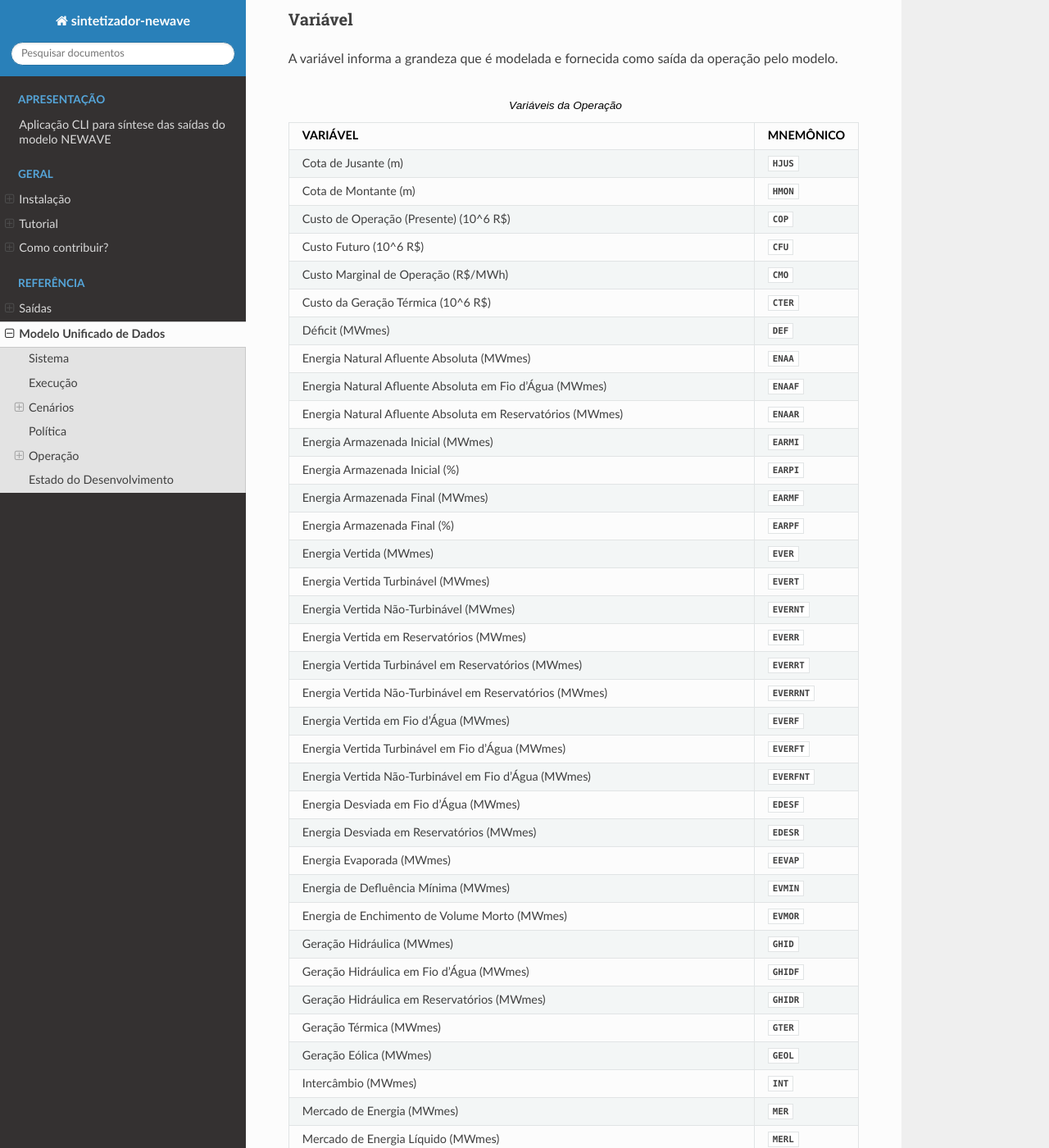
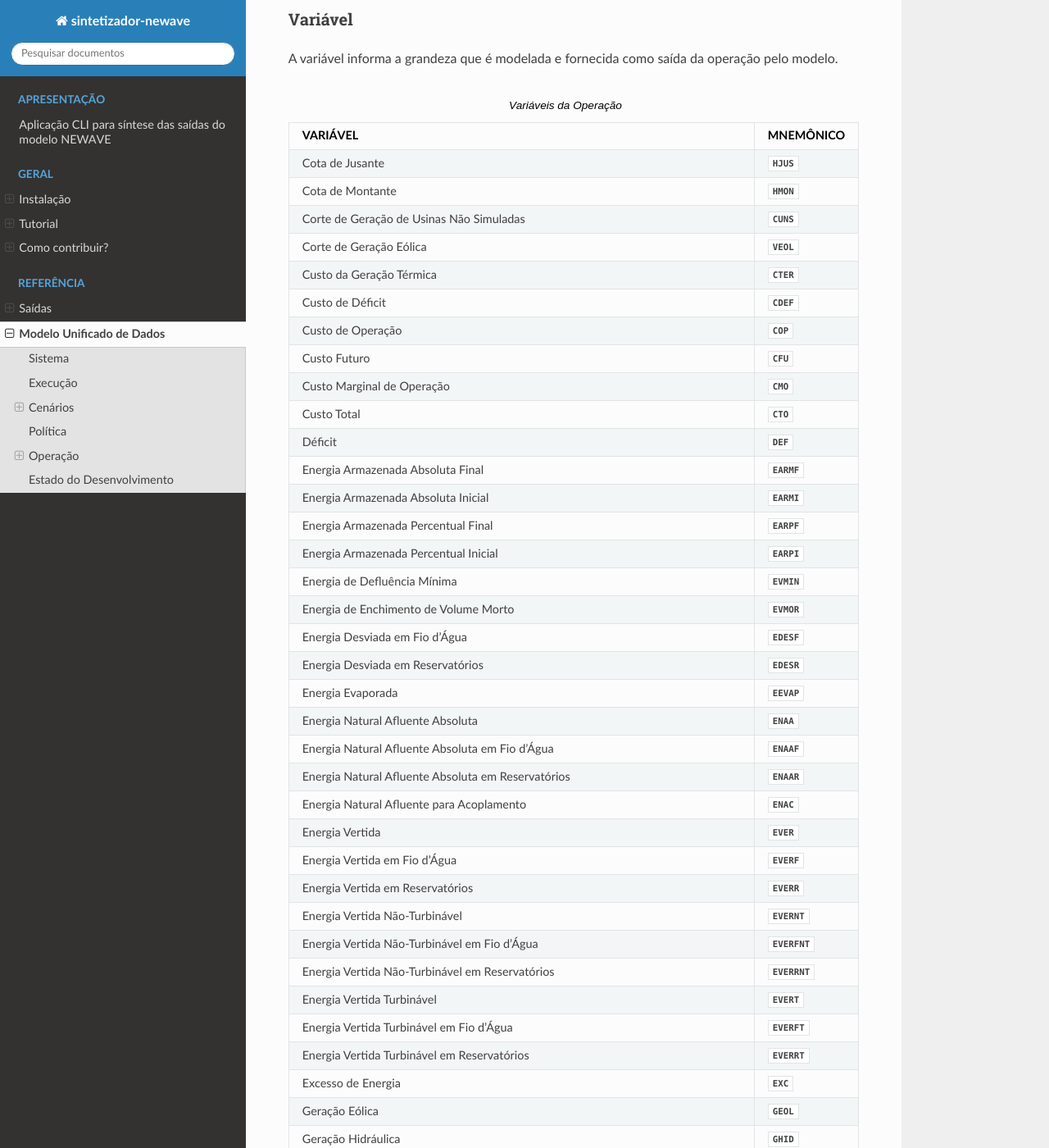
Before and after one commit to rjmalves/sintetizador-newave, a Sphinx documentation site: the page built from docs/source/referencia/modelo.rst, in a window 1280 px wide and 1400 px high, scrolled down 2495 px. Shown: the whole window at 82% size. Built offline with Sphinx 7.4.7 and the Read the Docs theme 3.1.0, drawn with Linux system fonts in a browser that asks for light colours; pages that are not in the unit, such as notebooks, are missing from menus; some of the changed text lies outside the part shown.

Commit message:
add guns synthesis

```diff
--- a/docs/source/referencia/modelo.rst
+++ b/docs/source/referencia/modelo.rst
@@ -133,6 +133,7 @@ Informações sobre a política operativa construída (ou lida) pelo modelo.
      - `FCF`
 
 
+
 Operação
 *********
 
@@ -149,120 +150,161 @@ A variável informa a grandeza que é modelada e fornecida como saída da opera
 
    * - VARIÁVEL
      - MNEMÔNICO
-   * - Cota de Jusante (m)
+   * - Cota de Jusante
      - `HJUS`
-   * - Cota de Montante (m)
+   * - Cota de Montante
      - `HMON`
-   * - Custo de Operação (Presente) (10^6 R$)
+   * - Corte de Geração de Usinas Não Simuladas
+     - `CUNS`
+   * - Corte de Geração Eólica
+     - `VEOL`
+   * - Custo da Geração Térmica
+     - `CTER`
+   * - Custo de Déficit
+     - `CDEF`
+   * - Custo de Operação
      - `COP`
-   * - Custo Futuro (10^6 R$)
+   * - Custo Futuro
      - `CFU`
-   * - Custo Marginal de Operação (R$/MWh)
+   * - Custo Marginal de Operação
      - `CMO`
-   * - Custo da Geração Térmica (10^6 R$)
-     - `CTER`
-   * - Déficit (MWmes)
+   * - Custo Total
+     - `CTO`
+   * - Déficit
      - `DEF`
-   * - Energia Natural Afluente Absoluta (MWmes)
+   * - Energia Armazenada Absoluta Final
+     - `EARMF`
+   * - Energia Armazenada Absoluta Inicial
+     - `EARMI`
+   * - Energia Armazenada Percentual Final
+     - `EARPF`
+   * - Energia Armazenada Percentual Inicial
+     - `EARPI`
+   * - Energia de Defluência Mínima
+     - `EVMIN`
+   * - Energia de Enchimento de Volume Morto
+     - `EVMOR`
+   * - Energia Desviada em Fio d'Água
+     - `EDESF`
+   * - Energia Desviada em Reservatórios
+     - `EDESR`
+   * - Energia Evaporada
+     - `EEVAP`
+   * - Energia Natural Afluente Absoluta
      - `ENAA`
-   * - Energia Natural Afluente Absoluta em Fio d'Água  (MWmes)
+   * - Energia Natural Afluente Absoluta em Fio d'Água
      - `ENAAF`
-   * - Energia Natural Afluente Absoluta em Reservatórios  (MWmes)
+   * - Energia Natural Afluente Absoluta em Reservatórios
      - `ENAAR`
-   * - Energia Armazenada Inicial (MWmes)
-     - `EARMI`
-   * - Energia Armazenada Inicial (%)
-     - `EARPI`
-   * - Energia Armazenada Final (MWmes)
-     - `EARMF`
-   * - Energia Armazenada Final (%)
-     - `EARPF`
-   * - Energia Vertida (MWmes)
+   * - Energia Natural Afluente para Acoplamento
+     - `ENAC`
+   * - Energia Vertida
      - `EVER`
-   * - Energia Vertida Turbinável (MWmes)
+   * - Energia Vertida em Fio d'Água
+     - `EVERF`
+   * - Energia Vertida em Reservatórios
+     - `EVERR`
+   * - Energia Vertida Não-Turbinável
+     - `EVERNT`
+   * - Energia Vertida Não-Turbinável em Fio d'Água
+     - `EVERFNT`
+   * - Energia Vertida Não-Turbinável em Reservatórios
+     - `EVERRNT`
+   * - Energia Vertida Turbinável
      - `EVERT`
-   * - Energia Vertida Não-Turbinável (MWmes)
-     - `EVERNT`
-   * - Energia Vertida em Reservatórios (MWmes)
-     - `EVERR`
-   * - Energia Vertida Turbinável em Reservatórios (MWmes)
+   * - Energia Vertida Turbinável em Fio d'Água
+     - `EVERFT`
+   * - Energia Vertida Turbinável em Reservatórios
      - `EVERRT`
-   * - Energia Vertida Não-Turbinável em Reservatórios (MWmes)
-     - `EVERRNT`
-   * - Energia Vertida em Fio d'Água (MWmes)
-     - `EVERF`
-   * - Energia Vertida Turbinável em Fio d'Água (MWmes)
-     - `EVERFT`
-   * - Energia Vertida Não-Turbinável em Fio d'Água (MWmes)
-     - `EVERFNT`
-   * - Energia Desviada em Fio d'Água (MWmes)
-     - `EDESF`
-   * - Energia Desviada em Reservatórios (MWmes)
-     - `EDESR`
-   * - Energia Evaporada (MWmes)
-     - `EEVAP`
-   * - Energia de Defluência Mínima (MWmes)
-     - `EVMIN`
-   * - Energia de Enchimento de Volume Morto (MWmes)
-     - `EVMOR`
-   * - Geração Hidráulica (MWmes)
+   * - Excesso de Energia
+     - `EXC`
+   * - Geração Eólica
+     - `GEOL`
+   * - Geração Hidráulica
      - `GHID`
-   * - Geração Hidráulica em Fio d'Água (MWmes)
+   * - Geração Hidráulica em Fio d'Água
      - `GHIDF`
-   * - Geração Hidráulica em Reservatórios (MWmes)
+   * - Geração Hidráulica em Reservatórios
      - `GHIDR`
-   * - Geração Térmica (MWmes)
+   * - Geração Térmica
      - `GTER`
-   * - Geração Eólica (MWmes)
-     - `GEOL`
-   * - Intercâmbio (MWmes)
+   * - Geração de Usinas Não Simuladas
+     - `GUNS`
+   * - Geração de Usinas Não Simuladas Disponível
+     - `GUNSD`
+   * - Intercâmbio
      - `INT`
-   * - Mercado de Energia (MWmes)
+   * - Intercâmbio Líquido
+     - `INTL`
+   * - Mercado de Energia
      - `MER`
-   * - Mercado de Energia Líquido (MWmes)
+   * - Mercado de Energia Líquido
      - `MERL`
-   * - Queda Líquida (m)
+   * - Meta de Energia de Defluência Mínima
+     - `MEVMIN`
+   * - Queda Líquida
      - `HLIQ`
-   * - Valor da Água (R$/hm3 - UHE ou R$/MWmes - REE)
+   * - Valor da Água
      - `VAGUA`
-   * - Vazão Afluente (m3/s)
+   * - Valor da Água Incremental
+     - `VAGUAI`
+   * - Vazão Afluente
      - `QAFL`
-   * - Vazão Defluente (m3/s)
+   * - Vazão Defluente
      - `QDEF`
-   * - Vazão Desviada (m3/s)
+   * - Vazão Desviada
      - `QDES`
-   * - Vazão Incremental (m3/s)
+   * - Vazão Evaporada
+     - `QEVP`
+   * - Vazão Incremental
      - `QINC`
-   * - Vazão Retirada (m3/s)
+   * - Vazão Retirada
      - `QRET`
-   * - Vazão Turbinada (m3/s)
+   * - Vazão Turbinada
      - `QTUR`
-   * - Vazão Vertida (m3/s)
+   * - Vazão Vertida
      - `QVER`
-   * - Violação de FPHA (MWmes)
+   * - Velocidade do Vento
+     - `VENTO`
+   * - Violação de Energia de Defluência Mínima
+     - `VEVMIN`
+   * - Violação de Evaporação
+     - `VEVAP`
+   * - Violação de FPHA
      - `VFPHA`
-   * - Volume Armazenado Inicial (hm3)
+   * - Violação de Geração Hidráulica Mínima
+     - `VGHMIN`
+   * - Violação Negativa de Evaporação
+     - `VNEGEVAP`
+   * - Violação Positiva de Evaporação
+     - `VPOSEVAP`
+   * - Volume Armazenado Absoluto Final
+     - `VARMF`
+   * - Volume Armazenado Absoluto Inicial
      - `VARMI`
-   * - Volume Armazenado Inicial (%)
+   * - Volume Armazenado na Calha
+     - `VCALHA`
+   * - Volume Armazenado Percentual Final
+     - `VARPF`
+   * - Volume Armazenado Percentual Inicial
      - `VARPI`
-   * - Volume Armazenado Final (hm3)
-     - `VARMF`
-   * - Volume Armazenado Final (%)
-     - `VARPF`
-   * - Volume Afluente (hm3)
+   * - Volume Afluente
      - `VAFL`
-   * - Volume Defluente (hm3)
+   * - Volume Defluente
      - `VDEF`
-   * - Volume Desviado (hm3)
+   * - Volume Desviado
      - `VDES`
-   * - Volume Incremental (hm3)
+   * - Volume Evaporado
+     - `VEVP`
+   * - Volume Incremental
      - `VINC`
-   * - Volume Retirado (hm3)
+   * - Volume Retirado
      - `VRET`
-   * - Volume Turbinado (hm3)
+   * - Volume Turbinado
      - `VTUR`
-   * - Volume Vertido (hm3)
+   * - Volume Vertido
      - `VVER`
+
 
 Agregação Espacial
 ===================
@@ -326,45 +368,85 @@ que estão disponíveis no modelo.
      - `UHE`
    * - `HMON`
      - `UHE`
+   * - `VEOL`
+     -
+   * - `CUNS`
+     -
+   * - `CTER`
+     - `SIN`, `SBM`
+   * - `CDEF`
+     - `SIN`, `SBM`
    * - `COP`
      - `SIN`
    * - `CFU`
-     -
+     - `SIN`
    * - `CMO`
      - `SBM`
-   * - `CTER`
-     - `SIN`, `SBM`
    * - `DEF`
      - `SIN`, `SBM`
-   * - `ENAA`
+   * - `EARMF`
      - `SIN`, `SBM`, `REE`
    * - `EARMI`
      - `SIN`, `SBM`, `REE`
+   * - `EARPF`
+     - `SIN`, `SBM`, `REE`
    * - `EARPI`
      - `SIN`, `SBM`, `REE`
-   * - `EARMF`
+   * - `EVMIN`
      - `SIN`, `SBM`, `REE`
-   * - `EARPF`
+   * - `EVMOR`
      - `SIN`, `SBM`, `REE`
+   * - `EDESF`
+     - `SIN`, `SBM`, `REE`
+   * - `EDESR`
+     - `SIN`, `SBM`, `REE`
+   * - `EEVAP`
+     - `SIN`, `SBM`, `REE`
+   * - `ENAA`
+     - `SIN`, `SBM`, `REE`
+   * - `ENAAF`
+     - `SIN`, `SBM`, `REE`
+   * - `ENAAR`
+     - `SIN`, `SBM`, `REE`
+   * - `ENAC`
+     -
    * - `EVER`
      - `SIN`, `SBM`, `REE`
    * - `EVERF`
      - `SIN`, `SBM`, `REE`
    * - `EVERR`
      - `SIN`, `SBM`, `REE`
+   * - `EVERNT`
+     -
+   * - `EVERFNT`
+     -
+   * - `EVERRNT`
+     -
    * - `EVERT`
-     -
-   * - `EVERNT`
      -
    * - `EVERFT`
      - `SIN`, `SBM`, `REE`
+   * - `EVERRT`
+     -
+   * - `EXC`
+     - `SIN`, `SBM`
+   * - `GEOL`
+     -
    * - `GHID`
      - `SIN`, `SBM`, `REE`, `UHE`
+   * - `GHIDF`
+     - `SIN`, `SBM`, `REE`
+   * - `GHIDR`
+     - `SIN`, `SBM`, `REE`
    * - `GTER`
+     - `SIN`, `SBM`, `UTE`
+   * - `GUNS`
      - `SIN`, `SBM`
-   * - `GEOL`
-     - `SIN`, `SBM`, `PEE`
+   * - `GUNSD`
+     -
    * - `INT`
+     - `SBP`
+   * - `INTL`
      - `SBP`
    * - `MER`
      -
```
Also changed, not shown: other parts of docs/source/referencia/modelo.rst (+39 -17 lines), 6 other files.
